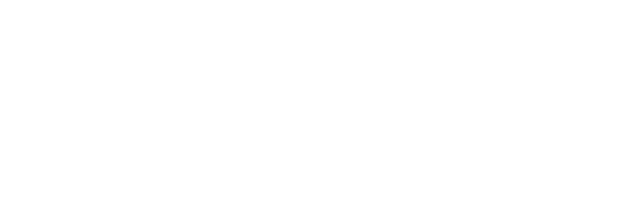
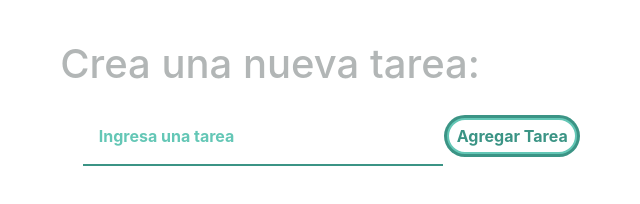
Before and after one commit to maribelsainz/ToDoListVUE, a plain HTML site: page index.html in a window 1280 px wide. Shown: the whole page, without its empty margins (310-950 px from the left). Drawn offline with nearby package versions, Linux system fonts and the light colour scheme.

Commit message:
llamar_funcion_cuando_se_envía_el_formulario

```diff
--- a/app.js
+++ b/app.js
@@ -1,4 +1,12 @@
 // Instancia de VUE
 const app = new Vue({
-  el: '#app'
+  el: '#app',
+  data: {
+    title: 'Crea una nueva tarea:'
+  },
+  methods: {
+    addTodo() {
+      console.log('formulario enviado');
+    }
+  }
 });
--- a/index.html
+++ b/index.html
@@ -5,12 +5,25 @@
   <meta charset="UTF-8">
   <meta name="viewport" content="width=device-width, initial-scale=1.0">
   <title>Desafío - To Do List</title>
+  <!-- Bootstrap-->
+  <link rel="stylesheet" href="https://stackpath.bootstrapcdn.com/bootstrap/4.4.1/css/bootstrap.min.css"
+    integrity="sha384-Vkoo8x4CGsO3+Hhxv8T/Q5PaXtkKtu6ug5TOeNV6gBiFeWPGFN9MuhOf23Q9Ifjh" crossorigin="anonymous">
+  <link rel="stylesheet" href="style.css">
 </head>
 
 <body>
+
   <main id="app">
+    <div class="ingresa__tarea">
+      <h1>{{title}}</h1>
+      <form @submit.prevent="addTodo">
+        <input type="text" name="newTodo" id="newTodo" placeholder="Ingresa una tarea">
+        <button type="submit" class="boton__agregar">Agregar Tarea</button>
+      </form>
+    </div>
+  </main>
 
-  </main>
+  <!-- CDN de VUE -->
   <script src="https://cdn.jsdelivr.net/npm/vue/dist/vue.js"></script>
   <script src="app.js"></script>
 </body>
--- /dev/null
+++ b/style.css
@@ -0,0 +1,55 @@
+h1 {
+  color: rgb(178, 182, 182);
+  margin: 40px 120px 20px 0px;
+}
+
+.ingresa__tarea {
+  width: 600px;
+  text-align: center;
+  margin: 15px auto;
+}
+
+.ingresa__tarea input {
+  background: transparent;
+  border: none;
+  padding: 16px;
+  border-bottom: solid 2px rgb(59, 148, 133);
+  font-size: 16px;
+  color: rgb(161, 149, 149);
+  width: 60%;
+  transition: all 1s ease;
+  right: 0;
+  font-weight: bold;
+}
+
+.ingresa__tarea input::placeholder {
+  color: rgb(100, 199, 182);
+  font-weight: bold;
+}
+
+.ingresa__tarea input:focus {
+  outline: none;
+  border-color: rgb(161, 149, 149);
+}
+
+button.boton__agregar {
+  background: #fff;
+  border: 2px solid rgb(100, 199, 182);
+  box-shadow: 0 0 0 3px rgb(59, 148, 133);
+  ;
+  cursor: pointer;
+  width: 130px;
+  border-radius: 21px;
+  padding: 4px;
+  color: rgb(59, 148, 133);
+  font-weight: bold;
+  transition: 0.6s;
+}
+
+button.boton__agregar:focus {
+  outline: none;
+}
+
+button.button__agregar:active {
+  transform: scale(1.1);
+}
```
